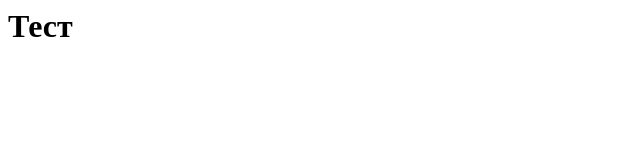
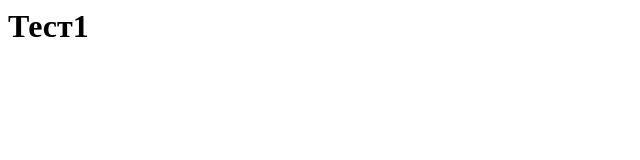
Before and after one commit to Valeriater/first-project, a plain HTML site: page index.html in a window 1280 px wide. Shown: the full height of the page, 0-640 px from the left. Drawn offline with Linux system fonts and the light colour scheme.

Commit message:
index file updated

```diff
--- a/index.html
+++ b/index.html
@@ -1,4 +1,4 @@
 <header></header>
 <body>
-    <h1 class="h1">Тест</h1>
+    <h1 class="h1">Тест1</h1>
 </body>
```
